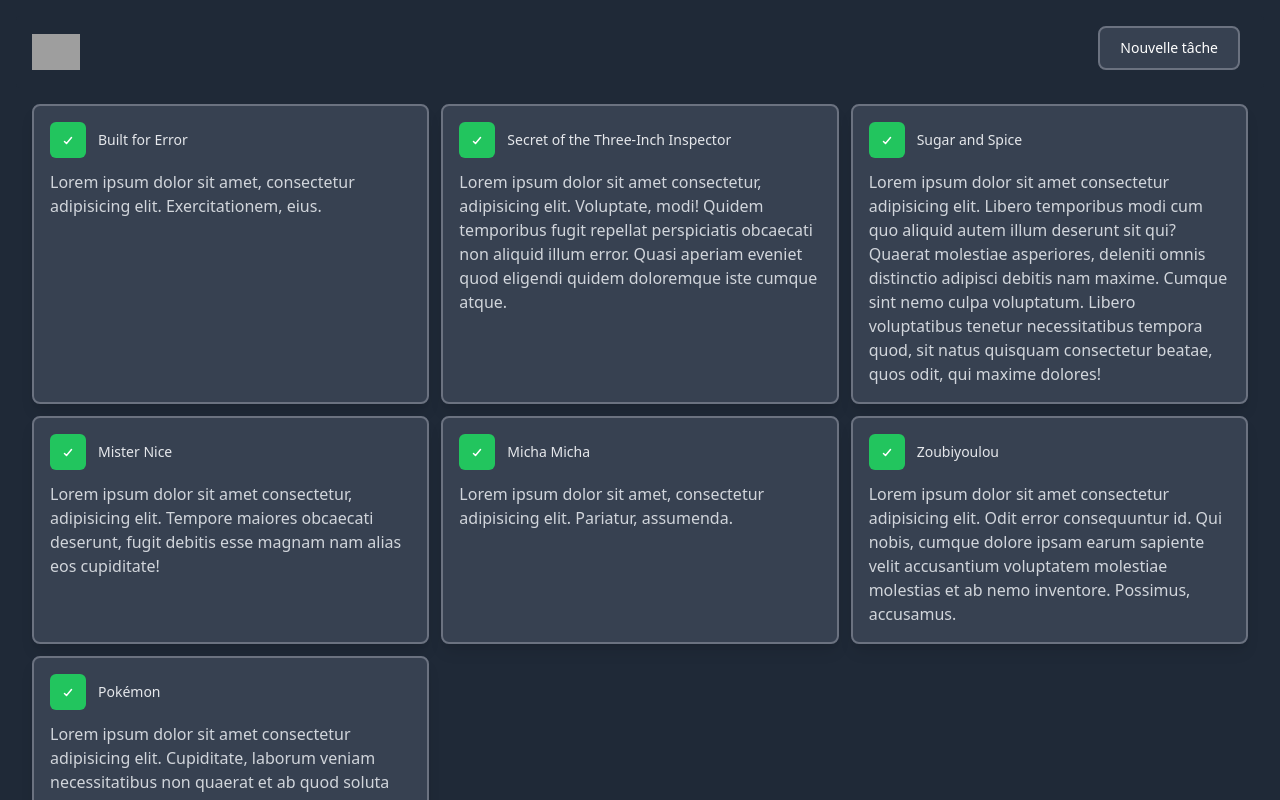
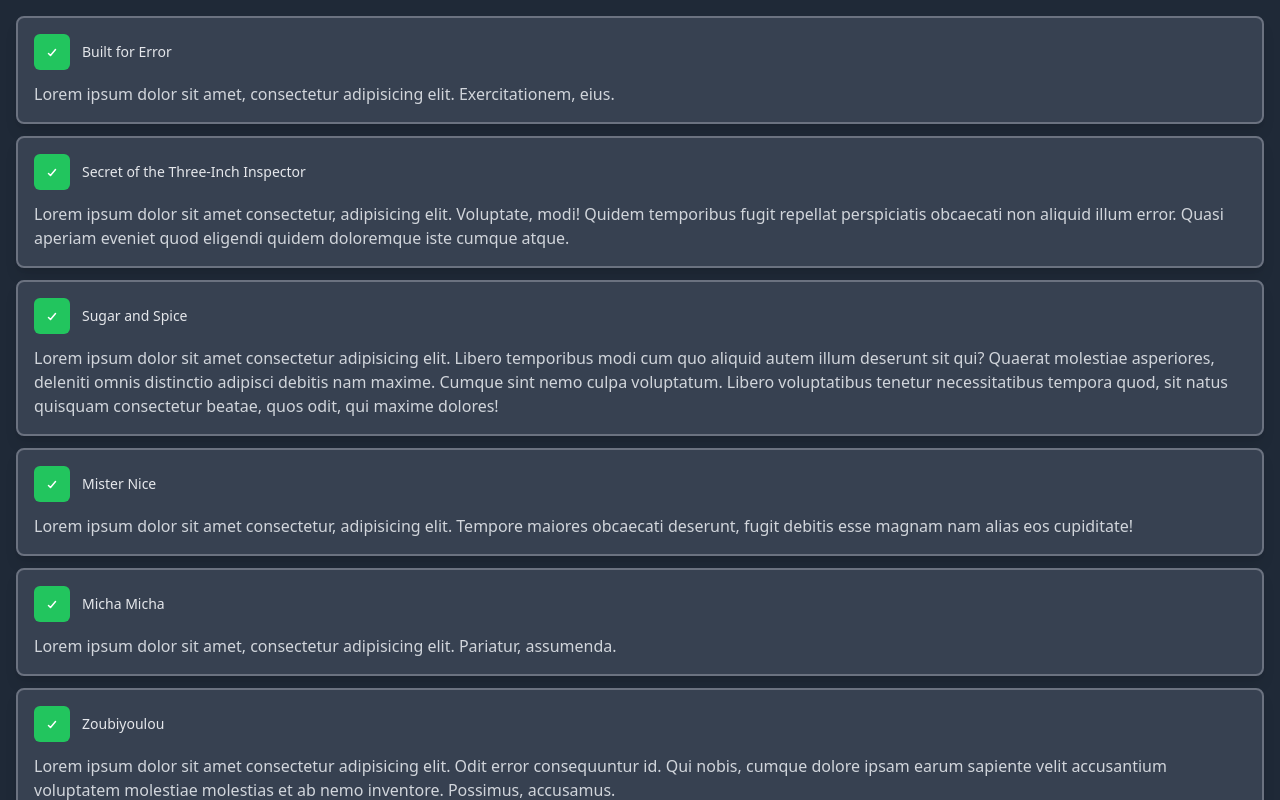
Before and after one commit to SteellgoldStock/TasksBoard, a SvelteKit app: page / in a window 1280 px wide. Shown: the top 800 px of the page. Built offline with nearby package versions, Linux system fonts and the light colour scheme; grey boxes are pictures that could not be loaded.

Commit message:
🗑️ Rework page

```diff
--- a/src/routes/+layout.svelte
+++ b/src/routes/+layout.svelte
@@ -1,38 +1,7 @@
 <script lang="ts">
   import "../app.css";
-
-  let show = false;
-  function toggle() {
-    show = !show;
-  }
 </script>
 
 <main class="container mx-auto px-2 sm:px-4 py-4">
-  <nav class="bg-gray-800 border-gray-200 px-2 sm:px-4 py-2.5 rounded dark:bg-gray-900">
-    <div class="container flex flex-wrap items-center justify-between mx-auto">
-      <a href="/" class="flex items-center">
-        <img src="https://cdn.discordapp.com/attachments/927843710669062204/1055460347282194492/Light_Logo_TaskBoard_128.png" class="h-10 mr-3 sm:h-9" alt="Flowbite Logo" />
-      </a>
-      <div class="flex md:order-2">
-        <!-- TODO: Add button for connect (with GitHub? or Discord?) -->
-        <button on:click={toggle} type="button" class="text-white border-2 border-gray-500 hover:border-gray-300 bg-gray-700 dark:border-gray-700 dark:bg-gray-800 focus:outline-none font-medium rounded-lg text-sm px-5 py-2.5 text-center mr-2 mb-2 hover:transition-all duration-500">Nouvelle tâche</button>
-      </div>
-    </div>
-  </nav>
-
-  {#if show}
-    <div class="grid grid-cols-2 md:grid-cols-6">
-      <div class="col-span-3 sm:col-span-2 lg:col-span-1 xl:col-span-1">
-        <p class="text-2xl font-bold text-white">Nouvelle tâche</p>
-      </div>
-      <div class="col-span-3 sm:col-span-4 lg:col-span-5 xl-col-span-5">
-        <slot />
-      </div>
-    </div>
-  {:else}
-    <div class="container mx-auto px-2 sm:px-4 py-4">
-      <slot />
-    </div>
-  {/if}
-
+  <slot />
 </main>
--- a/src/routes/+page.svelte
+++ b/src/routes/+page.svelte
@@ -12,7 +12,7 @@
 	];
 </script>
 
-<div class="grid grid-cols-1 md:grid-cols-2 lg:grid-cols-3 gap-x-3">
+<div class="grid">
   {#each tasks as task}
     <Task props={{ title: task.title, description: task.description, identifier: task.id, addedAt: task.addedAt }} />
   {/each}
```
